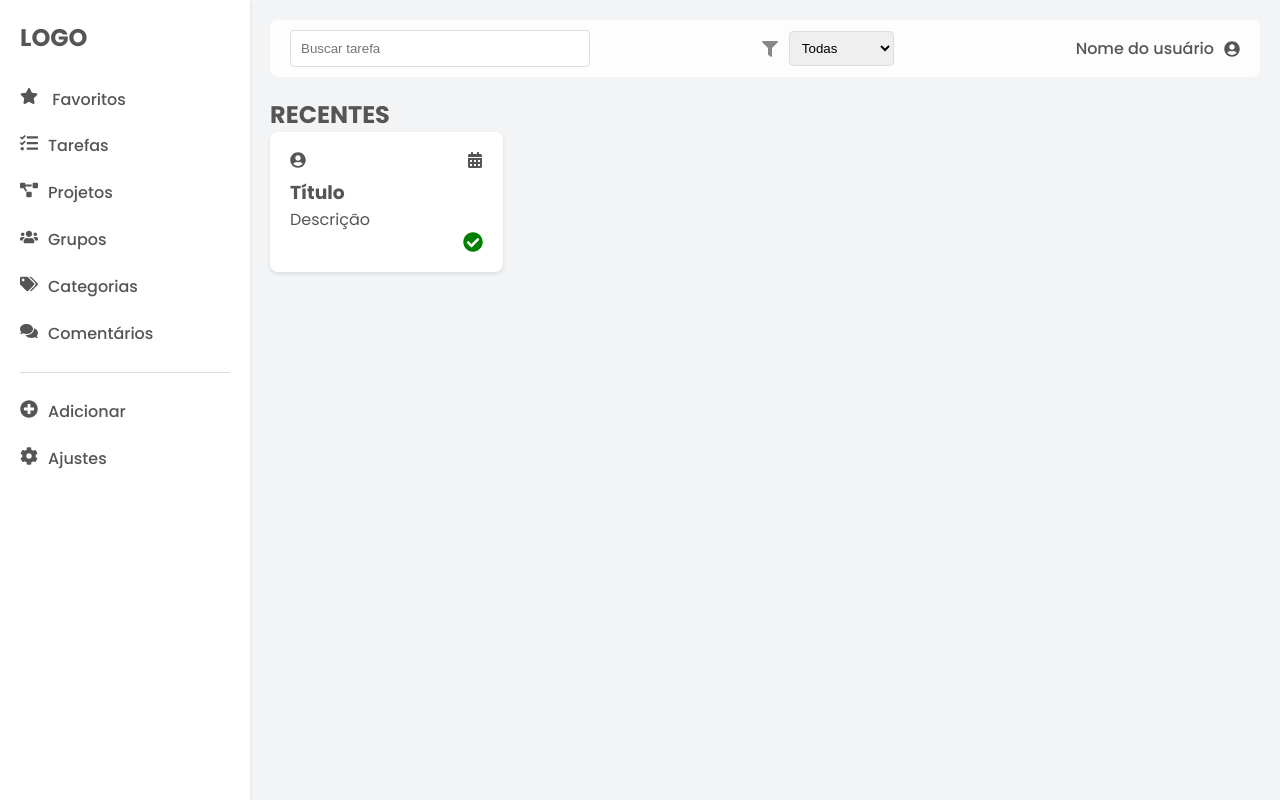
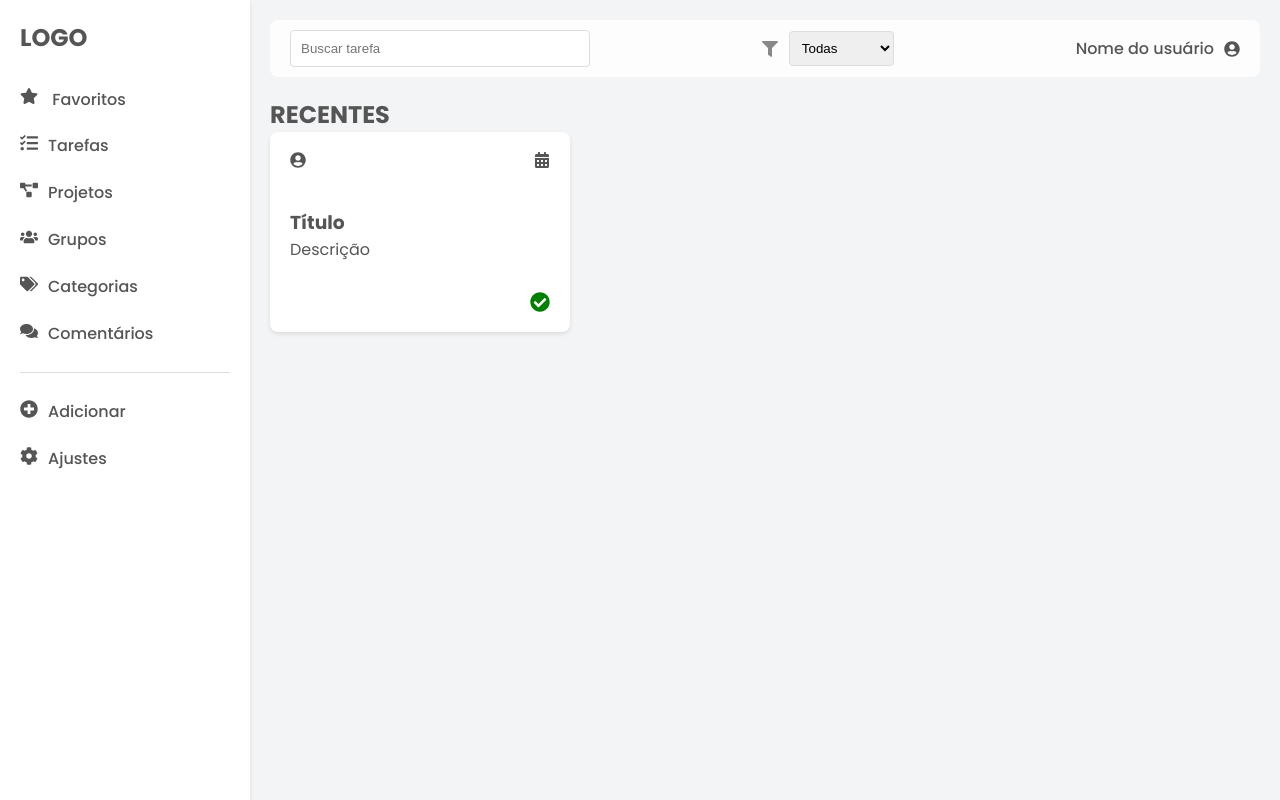
Before and after one commit to vin1i/GestaoDeTarefas_Front, a Next.js app: page /home in a window 1280 px wide. Built offline with nearby package versions, Linux system fonts and the light colour scheme.

Commit message:
Ajuste no CSS dos Cards

```diff
--- a/src/app/favoritos/page.module.css
+++ b/src/app/favoritos/page.module.css
@@ -19,6 +19,7 @@
 }
 
 .favoriteCard {
+
   cursor: pointer;
   background-color: #fff;
   padding: 15px;
@@ -33,6 +34,7 @@
 }
 
 .favoriteCard h3 {
+
   margin: 0 0 10px;
   color: #333;
 }
--- a/src/app/home/page.module.css
+++ b/src/app/home/page.module.css
@@ -103,7 +103,7 @@ transition: all 0.3s ease;
 /* Container do filtro */
 .filterContainer {
 display: flex;
-justify-content: center;
+justify-content:center;
 align-items: center;
 gap: 4px; /* Reduza o espaço entre o ícone e o filtro */
 }
@@ -117,6 +117,7 @@ margin-right: 7px;
 
 /* Select do filtro */
 .filter {
+
 cursor: pointer;
 padding: 8px;
 border-radius: 4px;
@@ -199,7 +200,8 @@ margin-right: 10px;
 }
 
 .taskCard {
-  width: 100%;
+  width: 300px;
+  height: 200px;
   background-color: #fff;
   padding: 20px;
   border-radius: 8px;
```
